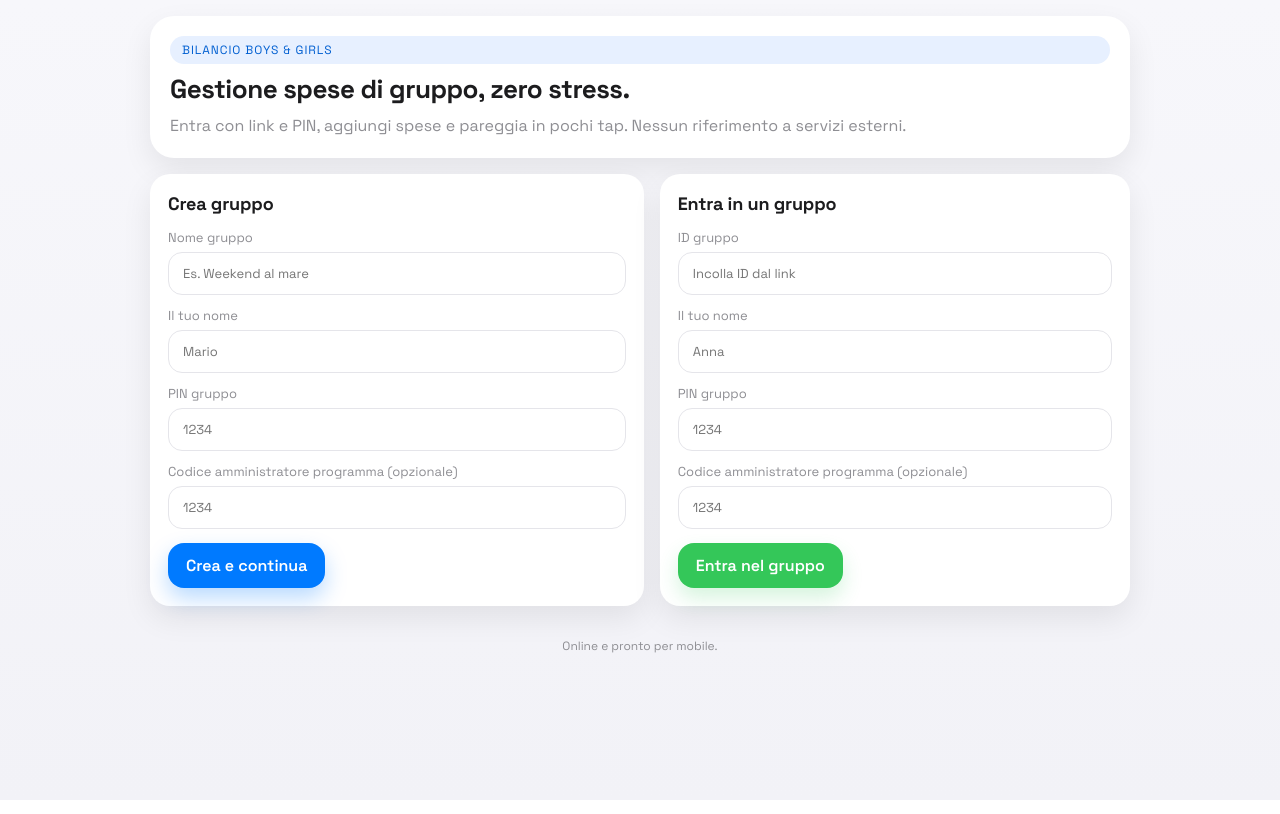
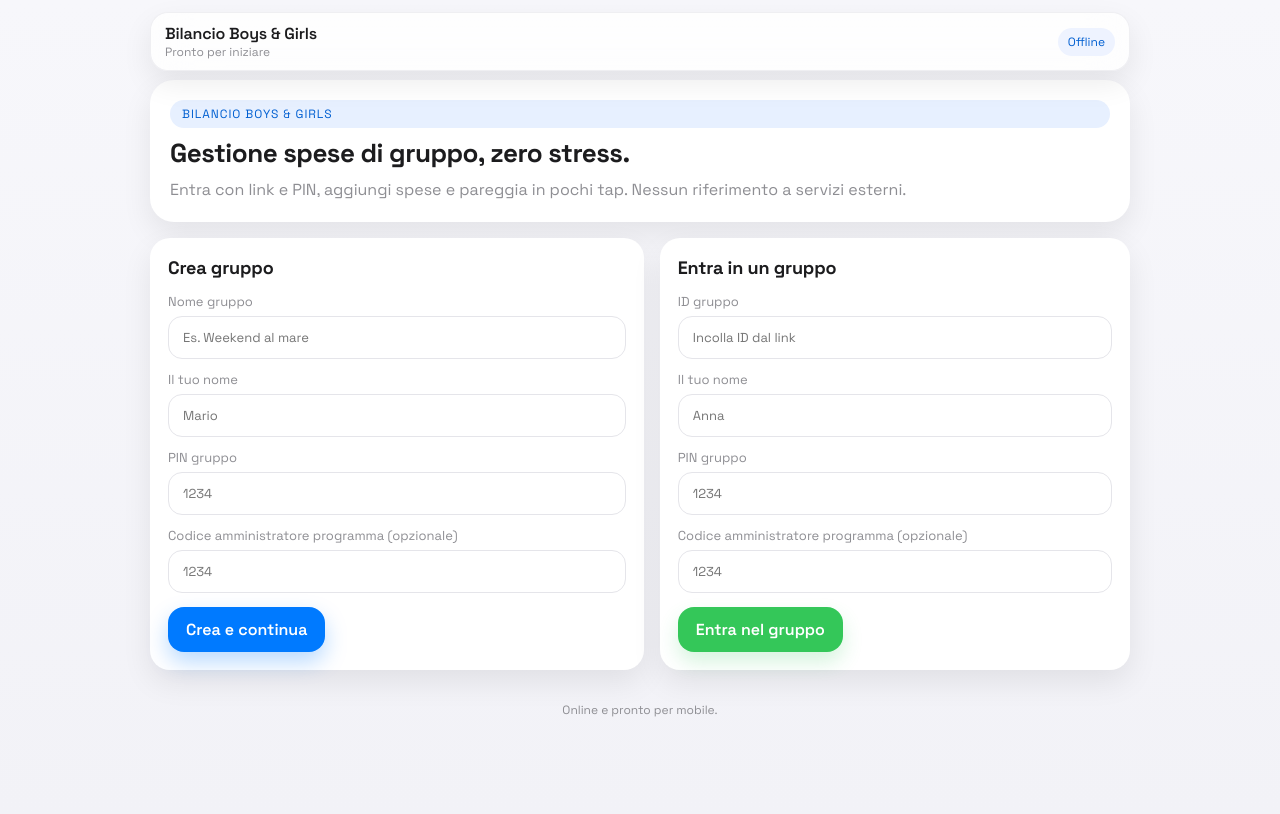
Before and after one commit to px95vhd4hp-cmyk/bilancio-boys-girls, a Next.js app: page / in a window 1280 px wide. Built offline with nearby package versions, Linux system fonts and the light colour scheme.

Commit message:
Add iOS header and bottom bar

```diff
--- a/src/app/ClientApp.js
+++ b/src/app/ClientApp.js
@@ -57,6 +57,7 @@ export default function ClientApp() {
   const [groupFromLink, setGroupFromLink] = useState("");
   const [session, setSession] = useState(null);
   const [notice, setNotice] = useState("");
+  const [activeSection, setActiveSection] = useState("overview");
   const [loading, setLoading] = useState(false);
 
   const [createData, setCreateData] = useState({
@@ -593,11 +594,28 @@ export default function ClientApp() {
     }
   };
 
+  const scrollToSection = (id) => {
+    const el = typeof document !== "undefined" ? document.getElementById(id) : null;
+    if (el) {
+      el.scrollIntoView({ behavior: "smooth", block: "start" });
+      setActiveSection(id);
+    }
+  };
+
   return (
     <div className="page">
+      <header className="ios-header">
+        <div>
+          <h1>Bilancio Boys & Girls</h1>
+          <div className="status">
+            {session ? `Attivo: ${session.memberName}` : "Pronto per iniziare"}
+          </div>
+        </div>
+        <span className="ios-chip">{session ? "Online" : "Offline"}</span>
+      </header>
       <div className="shell">
         <GroupParamWatcher onChange={handleGroupParam} />
-        <section className="hero span-2">
+        <section className="hero span-2 section" id="overview">
           <span className="pill">Bilancio Boys & Girls</span>
           <h1>Gestione spese di gruppo, zero stress.</h1>
           <p>
@@ -755,7 +773,7 @@ export default function ClientApp() {
               </div>
             </section>
 
-            <section className="panel">
+            <section className="panel section" id="expense">
               <h2 className="panel-title">
                 {editingExpenseId ? "Modifica spesa" : "Nuova spesa"}
               </h2>
@@ -855,7 +873,7 @@ export default function ClientApp() {
               </div>
             </section>
 
-            <section className="panel">
+            <section className="panel section" id="expenses">
               <h2 className="panel-title">Spese recenti</h2>
               <div className="list">
                 {expenses.length === 0 ? (
@@ -890,7 +908,7 @@ export default function ClientApp() {
               </div>
             </section>
 
-            <section className="panel">
+            <section className="panel section" id="members">
               <h2 className="panel-title">Membri del gruppo</h2>
               <div className="notice">
                 Per aggiungere o modificare ruoli admin/co-admin serve il codice admin globale.
@@ -1042,7 +1060,7 @@ export default function ClientApp() {
             </section>
 
             {adminUnlocked ? (
-              <section className="panel">
+              <section className="panel section" id="admin">
                 <h2 className="panel-title">Pannello admin</h2>
                 <div className="notice">
                   Elenco completo dei gruppi creati con questo servizio.
@@ -1074,7 +1092,7 @@ export default function ClientApp() {
               </section>
             ) : null}
 
-            <section className="panel">
+            <section className="panel section" id="summary">
               <h2 className="panel-title">Resoconto</h2>
               <div className="list">
                 {transactions.length === 0 ? (
@@ -1092,7 +1110,7 @@ export default function ClientApp() {
               </div>
             </section>
 
-            <section className="panel">
+            <section className="panel section" id="settle">
               <h2 className="panel-title">Pareggia</h2>
               {myDebts.length === 0 ? (
                 <div className="notice">Non hai debiti da pareggiare.</div>
@@ -1135,7 +1153,7 @@ export default function ClientApp() {
               )}
             </section>
 
-            <section className="panel">
+            <section className="panel section" id="reset">
               <h2 className="panel-title">Reset dati gruppo</h2>
               <div className="notice">
                 Cancella spese e pagamenti del gruppo (i membri restano).
@@ -1163,6 +1181,34 @@ export default function ClientApp() {
           {loading ? "Operazione in corso..." : "Online e pronto per mobile."}
         </div>
       </div>
+      {session ? (
+        <nav className="bottom-bar">
+          <button
+            className={`bottom-button ${activeSection === "expense" ? "active" : ""}`}
+            onClick={() => scrollToSection("expense")}
+            type="button"
+          >
+            <span className="icon">＋</span>
+            Spesa
+          </button>
+          <button
+            className={`bottom-button ${activeSection === "summary" ? "active" : ""}`}
+            onClick={() => scrollToSection("summary")}
+            type="button"
+          >
+            <span className="icon">≡</span>
+            Resoconto
+          </button>
+          <button
+            className={`bottom-button ${activeSection === "settle" ? "active" : ""}`}
+            onClick={() => scrollToSection("settle")}
+            type="button"
+          >
+            <span className="icon">✓</span>
+            Pareggia
+          </button>
+        </nav>
+      ) : null}
     </div>
   );
 }
--- a/src/app/globals.css
+++ b/src/app/globals.css
@@ -10,6 +10,7 @@
   --accent: #34c759;
   --shadow: 0 12px 30px rgba(17, 17, 17, 0.08);
   --radius: 20px;
+  --blur: blur(18px);
 }
 
 * {
@@ -46,7 +47,7 @@ textarea {
 }
 
 .page {
-  padding: 16px 14px 32px;
+  padding: 80px 14px 96px;
 }
 
 .shell {
@@ -243,6 +244,100 @@ textarea {
   font-size: 12px;
 }
 
+.ios-header {
+  position: fixed;
+  top: 12px;
+  left: 50%;
+  transform: translateX(-50%);
+  width: min(980px, calc(100% - 24px));
+  z-index: 20;
+  background: rgba(255, 255, 255, 0.8);
+  backdrop-filter: var(--blur);
+  border-radius: 18px;
+  border: 1px solid rgba(229, 229, 234, 0.6);
+  box-shadow: var(--shadow);
+  padding: 10px 14px;
+  display: flex;
+  align-items: center;
+  justify-content: space-between;
+  gap: 12px;
+}
+
+.ios-header h1 {
+  font-size: 16px;
+  font-weight: 600;
+  letter-spacing: -0.01em;
+}
+
+.ios-header .status {
+  font-size: 12px;
+  color: var(--muted);
+}
+
+.ios-chip {
+  display: inline-flex;
+  align-items: center;
+  gap: 6px;
+  padding: 6px 10px;
+  border-radius: 999px;
+  background: #eef3ff;
+  color: var(--brand-dark);
+  font-size: 12px;
+}
+
+.bottom-bar {
+  position: fixed;
+  bottom: 16px;
+  left: 50%;
+  transform: translateX(-50%);
+  width: min(980px, calc(100% - 28px));
+  display: grid;
+  grid-template-columns: repeat(3, 1fr);
+  gap: 12px;
+  background: rgba(255, 255, 255, 0.9);
+  backdrop-filter: var(--blur);
+  border: 1px solid rgba(229, 229, 234, 0.7);
+  border-radius: 22px;
+  padding: 10px 12px;
+  box-shadow: var(--shadow);
+  z-index: 20;
+}
+
+.bottom-button {
+  border: none;
+  background: #f4f6fb;
+  border-radius: 16px;
+  padding: 10px;
+  font-size: 12px;
+  font-weight: 600;
+  color: var(--ink);
+  display: grid;
+  justify-items: center;
+  gap: 6px;
+  cursor: pointer;
+}
+
+.bottom-button.active {
+  background: #e8f4ff;
+  color: var(--brand-dark);
+}
+
+.icon {
+  width: 20px;
+  height: 20px;
+  display: inline-flex;
+  align-items: center;
+  justify-content: center;
+  border-radius: 8px;
+  background: #e8f4ff;
+  color: var(--brand-dark);
+  font-size: 12px;
+}
+
+.section {
+  scroll-margin-top: 90px;
+}
+
 @media (min-width: 860px) {
   .shell {
     grid-template-columns: 1.05fr 1fr;
```
